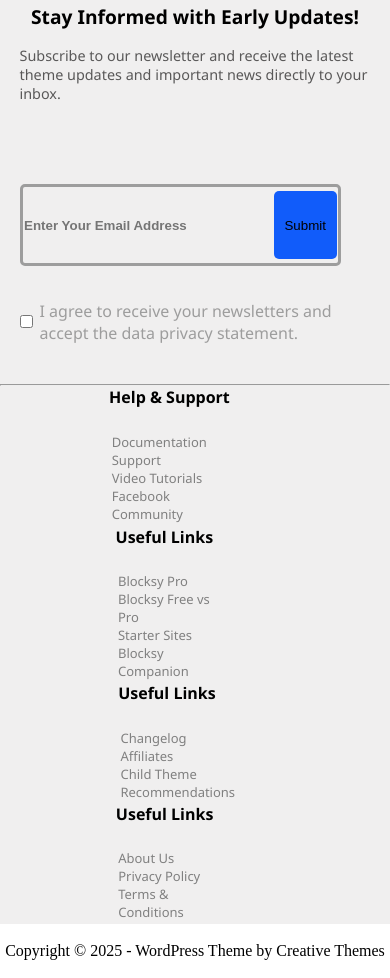
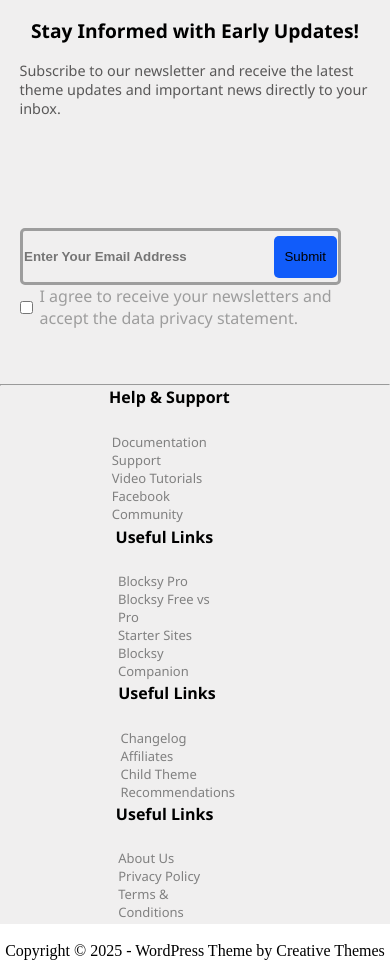
Before and after one commit to SaadAlzarea/w3-d3-hw, a plain HTML site: page index.html in a window 390 px wide. Shown: the part 8092-9070 px from the top of the page. Drawn offline with Linux system fonts and the light colour scheme.

Commit message:
update on submit

```diff
--- a/style.css
+++ b/style.css
@@ -299,25 +299,25 @@
           justify-content: center;
           align-items: start;
           width: 90%;
-          gap: 4vh;
+          gap: 2    vh;
           .input {
             display: flex;
             justify-content: center;
             align-items: center;
             width: 90%;
-            height: 9vh;
+            height: 6vh;
             border: 3px solid #9d9d9d;
             border-radius: 5px;
             input {
               width: 79%;
-              height: 8vh;
+              height: 5vh;
               border-style: none;
               background-color: #f0efef;
               font-weight: bold;
             }
             button {
               width: 20%;
-              height: 8vh;
+              height: 5vh;
               background-color: #115cfa;
               border-style: none;
               border-radius: 5px;
```
